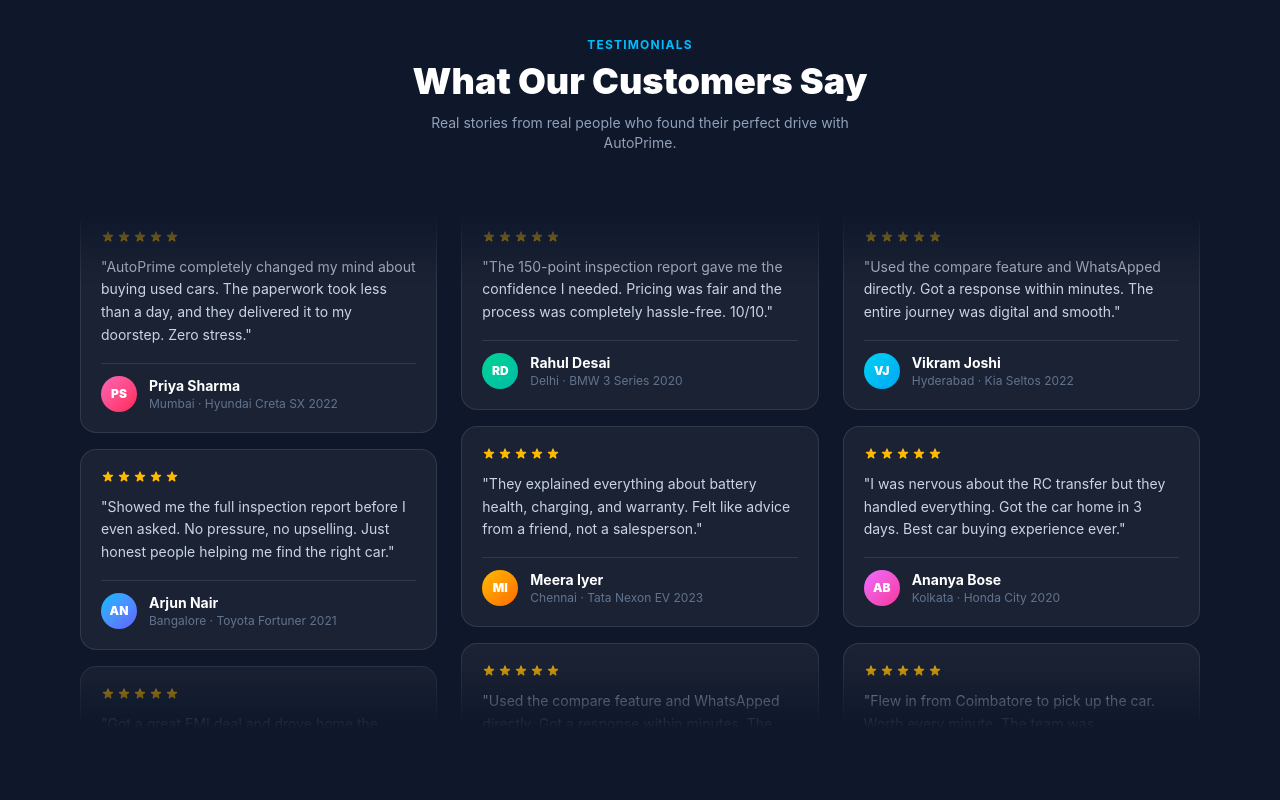
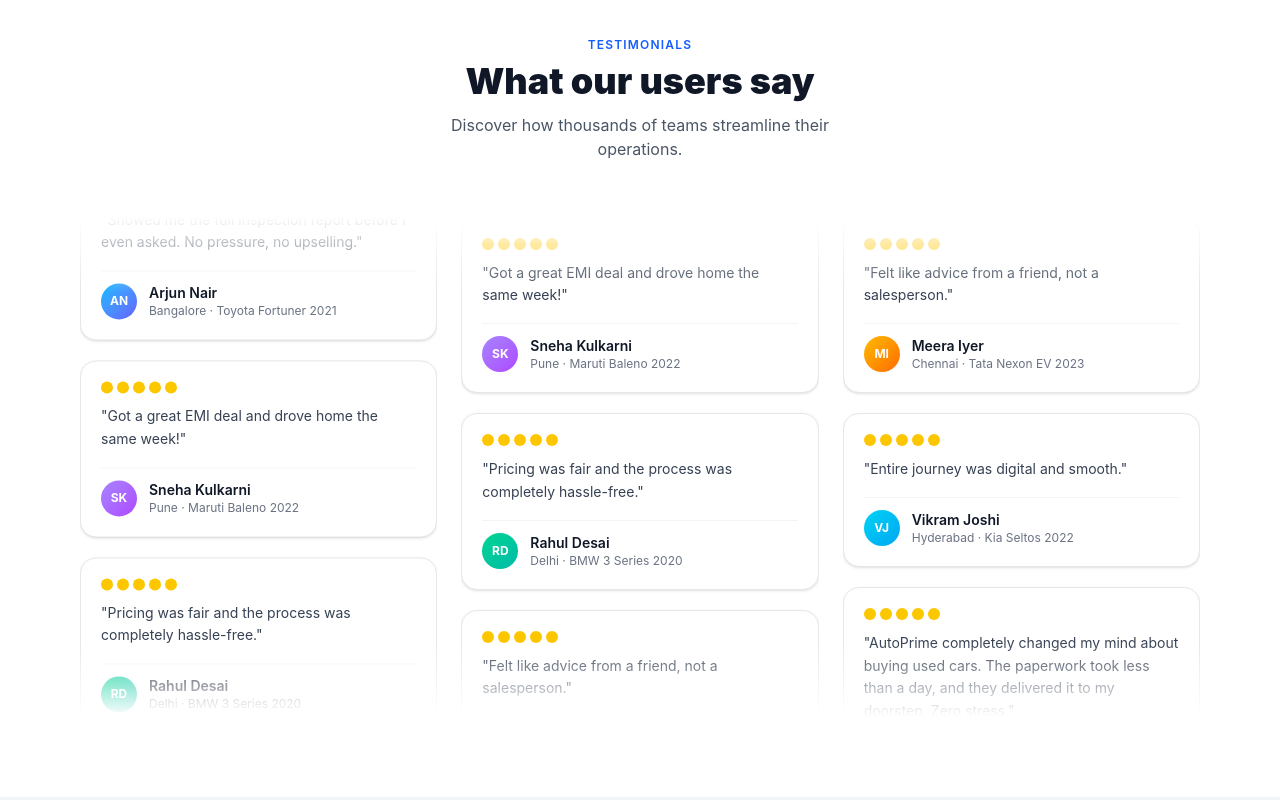
Before and after one commit to Shanmukhsrinadh/Carxperts.in, a React (Vite) app: page / in a window 1280 px wide. Shown: the part 3820-4620 px from the top of the page. Built offline with nearby package versions, Linux system fonts and the light colour scheme.

Commit message:
force update

```diff
--- a/src/components/Testimonials.jsx
+++ b/src/components/Testimonials.jsx
@@ -15,7 +15,7 @@ const REVIEWS = [
     avatarColor: 'from-sky-400 to-indigo-500',
     car: 'Toyota Fortuner 2021',
     rating: 5,
-    text: "Showed me the full inspection report before I even asked. No pressure, no upselling. Just honest people helping me find the right car.",
+    text: "Showed me the full inspection report before I even asked. No pressure, no upselling.",
   },
   {
     name: 'Sneha Kulkarni',
@@ -24,7 +24,7 @@ const REVIEWS = [
     avatarColor: 'from-violet-400 to-purple-500',
     car: 'Maruti Baleno 2022',
     rating: 5,
-    text: "Got a great EMI deal and drove home the same week! The car has been running like new for 6 months. Post-sale support is super responsive.",
+    text: "Got a great EMI deal and drove home the same week!",
   },
   {
     name: 'Rahul Desai',
@@ -33,7 +33,7 @@ const REVIEWS = [
     avatarColor: 'from-emerald-400 to-teal-500',
     car: 'BMW 3 Series 2020',
     rating: 5,
-    text: "The 150-point inspection report gave me the confidence I needed. Pricing was fair and the process was completely hassle-free. 10/10.",
+    text: "Pricing was fair and the process was completely hassle-free.",
   },
   {
     name: 'Meera Iyer',
@@ -42,7 +42,7 @@ const REVIEWS = [
     avatarColor: 'from-amber-400 to-orange-500',
     car: 'Tata Nexon EV 2023',
     rating: 5,
-    text: "They explained everything about battery health, charging, and warranty. Felt like advice from a friend, not a salesperson.",
+    text: "Felt like advice from a friend, not a salesperson.",
   },
   {
     name: 'Vikram Joshi',
@@ -51,35 +51,15 @@ const REVIEWS = [
     avatarColor: 'from-cyan-400 to-sky-500',
     car: 'Kia Seltos 2022',
     rating: 5,
-    text: "Used the compare feature and WhatsApped directly. Got a response within minutes. The entire journey was digital and smooth.",
-  },
-  {
-    name: 'Ananya Bose',
-    city: 'Kolkata',
-    avatar: 'AB',
-    avatarColor: 'from-fuchsia-400 to-pink-500',
-    car: 'Honda City 2020',
-    rating: 5,
-    text: "I was nervous about the RC transfer but they handled everything. Got the car home in 3 days. Best car buying experience ever.",
-  },
-  {
-    name: 'Karthik Menon',
-    city: 'Coimbatore',
-    avatar: 'KM',
-    avatarColor: 'from-lime-400 to-emerald-500',
-    car: 'Mahindra Scorpio N 2023',
-    rating: 5,
-    text: "Flew in from Coimbatore to pick up the car. Worth every minute. The team was professional and the car was exactly as shown online.",
+    text: "Entire journey was digital and smooth.",
   },
 ];
 
-function Stars() {
+function Stars({ count = 5 }) {
   return (
-    <div className="flex gap-0.5">
-      {[1,2,3,4,5].map(i => (
-        <svg key={i} className="w-3.5 h-3.5 text-amber-400" fill="currentColor" viewBox="0 0 20 20">
-          <path d="M9.049 2.927c.3-.921 1.603-.921 1.902 0l1.07 3.292a1 1 0 00.95.69h3.462c.969 0 1.371 1.24.588 1.81l-2.8 2.034a1 1 0 00-.364 1.118l1.07 3.292c.3.921-.755 1.688-1.54 1.118l-2.8-2.034a1 1 0 00-1.175 0l-2.8 2.034c-.784.57-1.838-.197-1.539-1.118l1.07-3.292a1 1 0 00-.364-1.118L2.98 8.72c-.783-.57-.38-1.81.588-1.81h3.461a1 1 0 00.951-.69l1.07-3.292z" />
-        </svg>
+    <div className="flex gap-1">
+      {Array.from({ length: count }).map((_, i) => (
+        <div key={i} className="w-3 h-3 bg-yellow-400 rounded-full" />
       ))}
     </div>
   );
@@ -87,31 +67,40 @@ function Stars() {
 
 function ReviewCard({ review }) {
   return (
-    <div className="w-full bg-white/5 border border-white/10 rounded-2xl p-5 hover:bg-white/8 transition-all duration-300">
-      <Stars />
-      <p className="text-slate-300 text-sm leading-relaxed mt-3 mb-4">"{review.text}"</p>
-      <div className="flex items-center gap-3 pt-3 border-t border-white/10">
-        <div className={`w-9 h-9 rounded-full bg-gradient-to-br ${review.avatarColor} flex items-center justify-center text-white text-xs font-black flex-shrink-0`}>
+    <div className="bg-white border border-gray-200 rounded-2xl p-5 shadow-sm
+                    hover:shadow-xl hover:-translate-y-1 hover:scale-[1.02]
+                    transition-all duration-300">
+
+      <Stars count={review.rating} />
+
+      <p className="text-gray-700 text-sm mt-3 mb-4 leading-relaxed">
+        "{review.text}"
+      </p>
+
+      <div className="flex items-center gap-3 pt-3 border-t border-gray-100">
+        <div className={`w-9 h-9 rounded-full bg-gradient-to-br ${review.avatarColor}
+                        flex items-center justify-center text-white text-xs font-bold`}>
           {review.avatar}
         </div>
-        <div className="min-w-0">
-          <p className="text-white text-sm font-bold truncate">{review.name}</p>
-          <p className="text-slate-500 text-xs truncate">{review.city} · {review.car}</p>
+
+        <div>
+          <p className="text-gray-900 text-sm font-semibold">
+            {review.name}
+          </p>
+          <p className="text-gray-500 text-xs">
+            {review.city} · {review.car}
+          </p>
         </div>
       </div>
     </div>
   );
 }
 
-const COL1 = [...REVIEWS, ...REVIEWS];
-const COL2 = [...REVIEWS.slice(3), ...REVIEWS.slice(0, 3), ...REVIEWS.slice(3), ...REVIEWS.slice(0, 3)];
-const COL3 = [...REVIEWS.slice(5), ...REVIEWS.slice(0, 5), ...REVIEWS.slice(5), ...REVIEWS.slice(0, 5)];
-
 function Column({ data, speed }) {
   return (
-    <div className="overflow-hidden h-[520px] relative mask-fade">
-      <div className={`flex flex-col gap-4 ${speed}`}>
-        {data.map((review, i) => (
+    <div className="overflow-hidden h-[500px] relative mask-fade">
+      <div className={`flex flex-col gap-5 ${speed}`}>
+        {[...data, ...data].map((review, i) => (
           <ReviewCard key={i} review={review} />
         ))}
       </div>
@@ -120,27 +109,44 @@ function Column({ data, speed }) {
 }
 
 export default function Testimonials() {
+  const COLUMN_1 = REVIEWS;
+  const COLUMN_2 = [...REVIEWS.slice(2), ...REVIEWS.slice(0, 2)];
+  const COLUMN_3 = [...REVIEWS.slice(4), ...REVIEWS.slice(0, 4)];
+
   return (
-    <section className="py-20 bg-[#0f172a] overflow-hidden">
+    <section className="py-20 bg-white overflow-hidden">
+
+      {/* Header */}
       <div className="text-center mb-14 px-4">
-        <p className="text-xs font-bold text-sky-400 uppercase tracking-widest">Testimonials</p>
-        <h2 className="text-3xl sm:text-4xl font-black text-white mt-2">What Our Customers Say</h2>
-        <p className="text-slate-400 mt-3 max-w-md mx-auto text-sm">
-          Real stories from real people who found their perfect drive with AutoPrime.
+        <p className="text-xs font-semibold text-blue-600 uppercase tracking-widest">
+          Testimonials
+        </p>
+
+        <h2 className="text-3xl sm:text-4xl font-black text-gray-900 mt-2">
+          What our users say
+        </h2>
+
+        <p className="text-gray-600 mt-3 max-w-md mx-auto">
+          Discover how thousands of teams streamline their operations.
         </p>
       </div>
 
-      <div className="max-w-6xl mx-auto px-4">
-        {/* Mobile: 1 column */}
-        <div className="md:hidden">
-          <Column data={COL1} speed="animate-slow" />
+      {/* Columns */}
+      <div className="max-w-6xl mx-auto grid grid-cols-1 sm:grid-cols-2 md:grid-cols-3 gap-6 px-4">
+
+        {/* Mobile = 1 */}
+        <Column data={COLUMN_1} speed="animate-slow" />
+
+        {/* Tablet = 2 */}
+        <div className="hidden sm:block">
+          <Column data={COLUMN_2} speed="animate-medium" />
         </div>
-        {/* Desktop: 3 columns, all scrolling up at different speeds */}
-        <div className="hidden md:grid md:grid-cols-3 gap-6">
-          <Column data={COL1} speed="animate-slow" />
-          <Column data={COL2} speed="animate-fast" />
-          <Column data={COL3} speed="animate-medium" />
+
+        {/* Desktop = 3 */}
+        <div className="hidden md:block">
+          <Column data={COLUMN_3} speed="animate-fast" />
         </div>
+
       </div>
     </section>
   );
```
